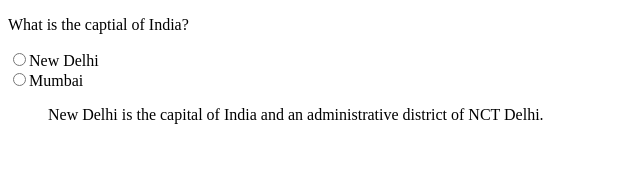
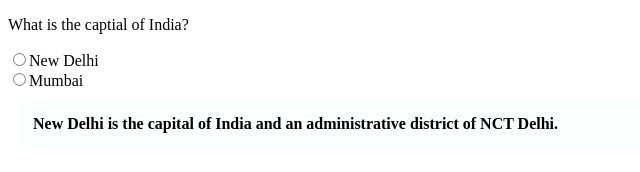
Before and after one commit to acciojob/trivia-umesh375, a website: page main.html in a window 1280 px wide. Shown: the whole page, without its empty margins (0-640 px from the left). Drawn offline with Linux system fonts and the light colour scheme.

Commit message:
created a submission

```diff
--- a/styles.css
+++ b/styles.css
@@ -1,8 +1,9 @@
-:quotatio{
+blockquote {
   Max-width: 600px;
-- Margin:10px;
-- Padding:15px;
-- Border-left: 8px solid: green;
-- Background-color:close #f8fffe;
-- Font-weight:Bold;
+  Margin: 10px;
+  Padding: 15px;
+  Border-left: 8px;
+  Border-left: color: green;
+  Background-color: #f8fffe;
+  Font-weight: bold;
 }
```
